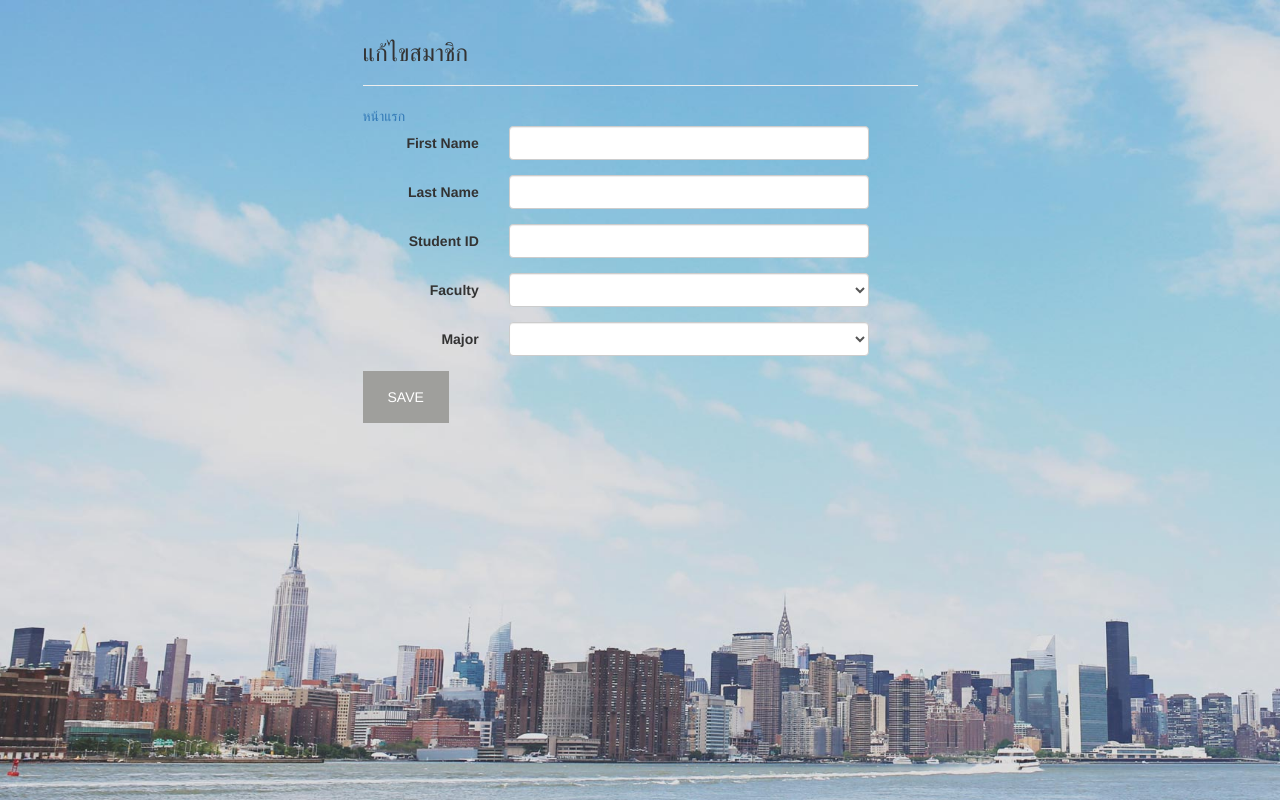
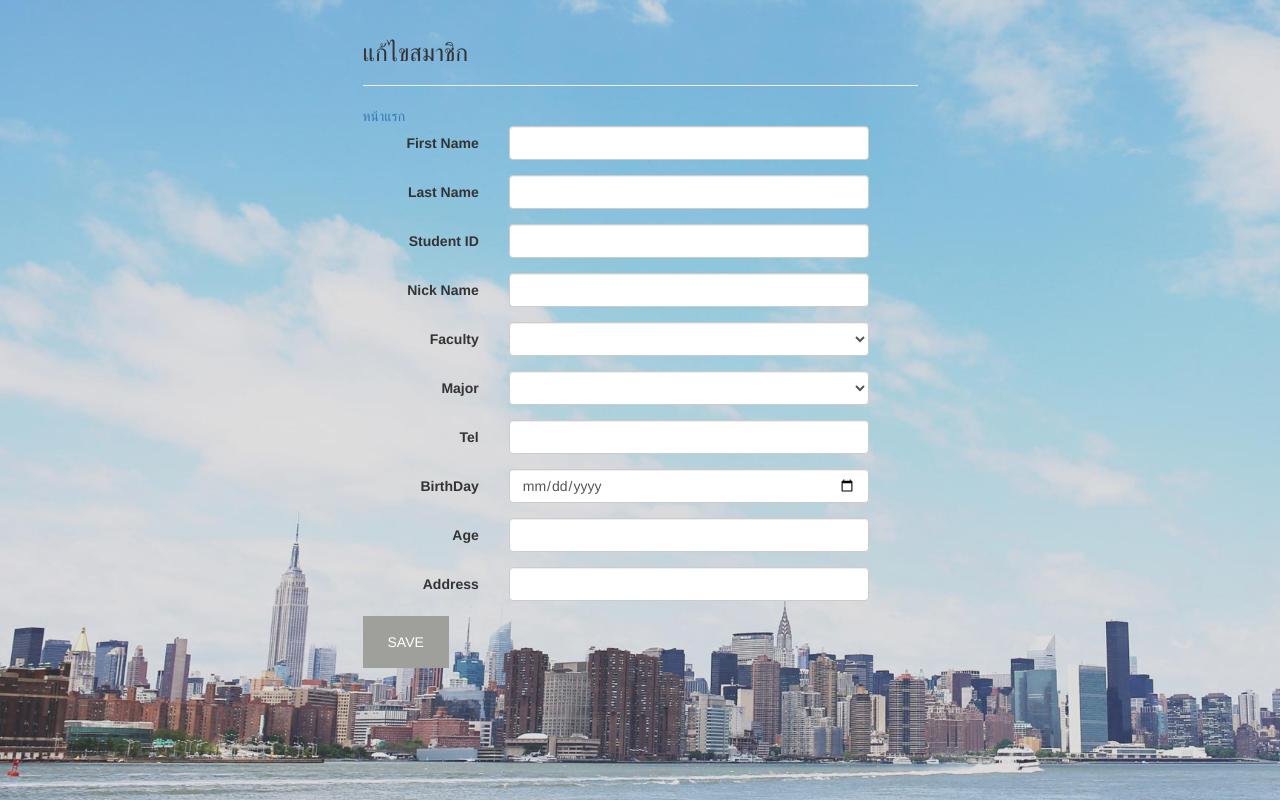
Before and after one commit to 4R7Jirayu/SimpleJQueryAjax, a PHP site: page /edit_student.php?std_id=1 in a window 1280 px wide. Run offline with PHP 8.4, Linux system fonts and the light colour scheme; data that the repository does not hold is empty; some libraries are stand-ins or nearby versions.

Commit message:
เพิ่มการเก็บข้อมูล

```diff
--- a/del_student.php
+++ b/del_student.php
@@ -7,8 +7,14 @@
 		if(isset($_GET)){
 			$std_id=$_GET['std_id'];
 			$sql = mysqli_query($conn,"DELETE FROM student WHERE std_id='".$std_id."'");
+
 			if($sql){
 				echo "<center>ลบข้อมูลสำเร็จ<br>";
+				?>
+				<script>
+				top.location.href = "index.php";
+				</script>
+				<?php
 				echo "<a href='index.php'>กลับ</a>";
 				}else{
 				echo "ไม่สามารถลบข้อมูลได้[".' '.$sql.' '."]";
--- a/edit_student.php
+++ b/edit_student.php
@@ -17,6 +17,11 @@
                          $lname = $row['std_lname'];
                          $std_id = $row['std_id'];
                          $major_id = $row['major_id'];
+                         $std_birthday =$row['std_birthday'];
+                         $std_tel = $row['std_tel'];
+                         $std_address = $row['std_address'];
+                         $std_age = $row['std_age'];
+                         $std_nick = $row['std_nick'];
                         }
                     if($_GET['std_id'] != ''){
                     ?>
@@ -38,11 +43,15 @@
                <div class="form-group">
                 <label class="col-sm-3 control-label">Student ID</label>
                 <div class="col-sm-8">
-                 <input type="text" class="form-control" id="std_id" value="<?php echo $std_id;?>" maxlength="11" required>
+                 <input type="text" class="form-control" id="std_id" value="<?php echo $std_id;?>" maxlength="10" required>
                 </div>
                </div>
-               <!-- $sql_faculty = mysqli_query($conn,"select * from faculty LEFT JOIN  major on faculty.faculty_id=major.faculty_id GROUP BY faculty_name");
-              -->
+               <div class="form-group">
+      <label class="col-sm-3 control-label">Nick Name</label>
+      <div class="col-sm-8">
+       <input type="text" class="form-control" id="nickname" value="<?php echo $std_nick;?>" required>
+      </div>
+     </div>
               <div class="form-group">
               <label class="col-sm-3 control-label">Faculty</label>
               <div class="col-sm-8">
@@ -80,6 +89,30 @@
                 </div>
                 </div>
                 <div class="form-group">
+      <label class="col-sm-3 control-label">Tel</label>
+      <div class="col-sm-8">
+       <input type="text" class="form-control" id="tel" value="<?php echo $std_tel;?>" required>
+      </div>
+     </div>
+     <div class="form-group">
+      <label class="col-sm-3 control-label">BirthDay</label>
+      <div class="col-sm-8">
+       <input type="date" class="form-control" id="birthday" value="<?php echo $std_birthday;?>" required>
+      </div>
+     </div>
+     <div class="form-group">
+      <label class="col-sm-3 control-label">Age</label>
+      <div class="col-sm-8">
+       <input type="text" class="form-control" id="age" value="<?php echo $std_age;?>" required>
+      </div>
+     </div>
+     <div class="form-group">
+      <label class="col-sm-3 control-label">Address</label>
+      <div class="col-sm-8">
+       <input type="text" class="form-control" id="address" value="<?php echo $std_address;?>" required>
+      </div>
+     </div>
+                <div class="form-group">
                 <div class="col-sm-3">
     <button type="submit" class="btn btn-default">Save</button>
 </div>
@@ -106,6 +139,11 @@
             var TxtLname = $('#lastname').val();
             var TxtStdId = $('#std_id').val();
             var TxtMajor = $('#major').val();
+            var TxtBirthday =$('#birthday').val();
+            var TxtTel = $('#tel').val();
+            var TxtAddress = $('#address').val();
+            var TxtAge = $('#age').val();
+            var TxtNname = $('#nickname').val();
             if(TxtStdId !=''){
                 $.ajax({
                     type: "POST",
@@ -114,7 +152,12 @@
                         'TxtFname': TxtFname,
                         'TxtLname': TxtLname,
                         'TxtStdId': TxtStdId,
-                        'TxtMajor': TxtMajor
+                        'TxtMajor': TxtMajor,
+                        'TxtBirthday': TxtBirthday,
+                        'TxtTel':TxtTel,
+                        'TxtAddress':TxtAddress,
+                        'TxtAge':TxtAge,
+                        'TxtNname':TxtNname
                     },
                     success: function(data){
                         alert( data );
```
Also changed, not shown: add_student.php (+16 -7 lines), database/lab4.sql (deleted, +0 -60 lines), edit_student2.php (+15 -3 lines), index.php (+12 -3 lines), save_student.php (+6 -1 lines).
